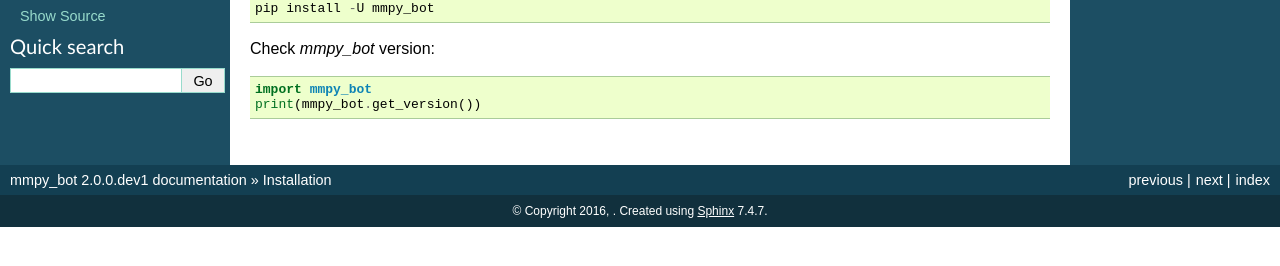
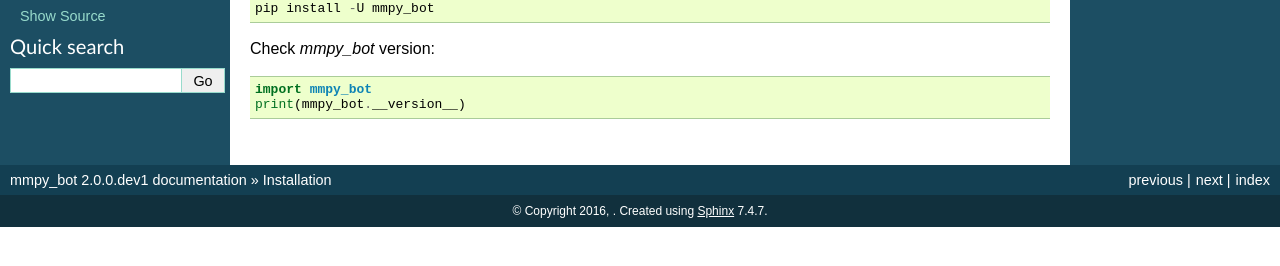
Before and after one commit to attzonko/mmpy_bot, a Sphinx documentation site: the page built from docs/installation.rst, in a window 1280 px wide. Shown: the part 248-514 px from the top of the page. Built offline with Sphinx 7.4.7, drawn with Linux system fonts in a browser that asks for light colours; the version number is read from the project's files by our own code.

Commit message:
Fixing pytype issues

```diff
--- a/docs/conf.py
+++ b/docs/conf.py
@@ -2,7 +2,7 @@
 
 import os
 
-from mmpy_bot import get_version
+from mmpy_bot import __version__
 
 os.environ["DJANGO_SETTINGS_MODULE"] = "settings"
 
@@ -12,8 +12,8 @@ source_suffix = ".rst"
 master_doc = "index"
 project = "mmpy_bot"
 copyright = "2016, "
-version = get_version()
-release = get_version()
+version = __version__
+release = __version__
 exclude_patterns = []
 pygments_style = "sphinx"
 html_theme = "default"
--- a/docs/dev_install.rst
+++ b/docs/dev_install.rst
@@ -17,4 +17,4 @@ Installation for development
 .. code-block:: python
 
     >>> import mmpy_bot
-    >>> print(mmpy_bot.get_version())
+    >>> print(mmpy_bot.__version__)
--- a/docs/installation.rst
+++ b/docs/installation.rst
@@ -15,4 +15,4 @@ Recommended way to install is via pip::
 Check `mmpy_bot` version::
 
     import mmpy_bot
-    print(mmpy_bot.get_version())
+    print(mmpy_bot.__version__)
```
